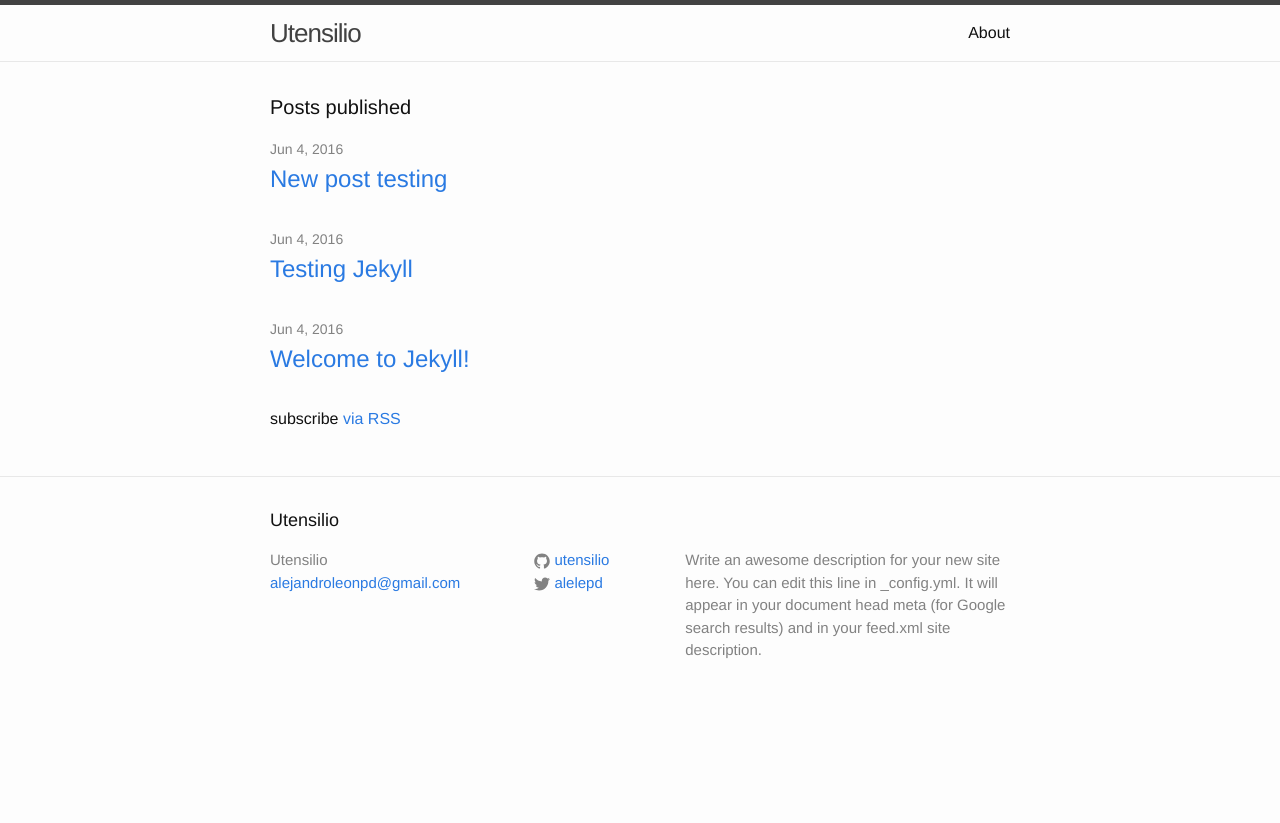
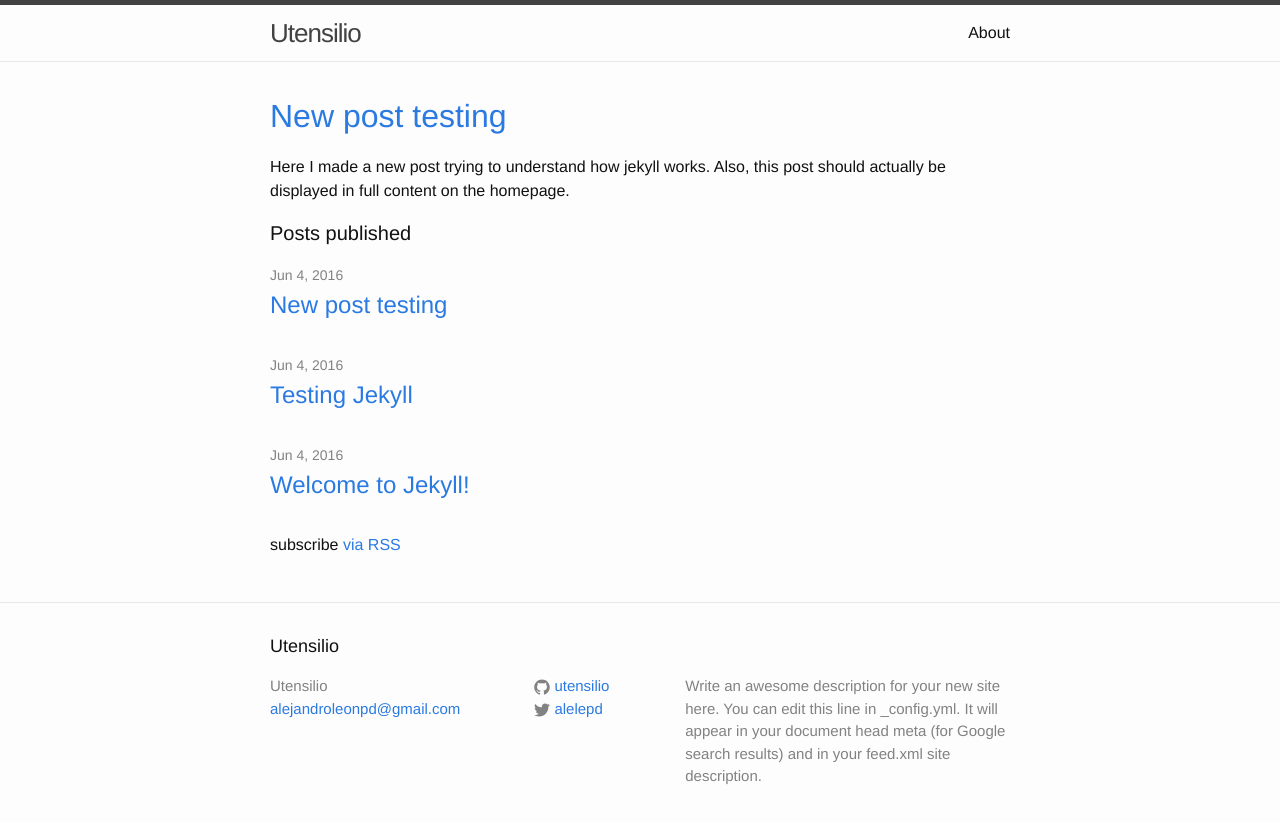
Before and after one commit to utensilio/utensilio, a Jekyll site: the page built from index.html, in a window 1280 px wide. Shown: the top 823 px of the page. Built offline with Jekyll 4.4.1, drawn with Linux system fonts in a browser that asks for light colours.

Commit message:
new homepage

```diff
--- /dev/null
+++ b/_includes/post_detail.html
@@ -0,0 +1,9 @@
+<h1 class="entry-title">
+{% if page.title %}
+    <a href="{{ root_url }}{{ page.url }}">{{ page.title }}</a>
+{% endif %}
+{% if post.title %}
+    <a href="{{ root_url }}{{ post.url }}">{{ post.title }}</a>
+{% endif %}
+</h1>
+<div class="entry-content">{{ content }}</div>
--- a/_posts/2016-06-04-new-post-test.markdown
+++ b/_posts/2016-06-04-new-post-test.markdown
@@ -4,4 +4,4 @@ title:  "New post testing"
 date:   2016-06-04 22:15:00
 categories: jekyll update
 ---
-Here I made a new post trying to understand how jekyll works.
+Here I made a new post trying to understand how jekyll works. Also, this post should actually be displayed in full content on the homepage.
--- a/index.html
+++ b/index.html
@@ -3,6 +3,12 @@ layout: default
 ---
 
 <div class="home">
+
+  <div class="blog-index">
+    {% assign post = site.posts.first %}
+    {% assign content = post.content %}
+    {% include post_detail.html %}
+  </div>
 
   <h1 class="page-heading">Posts published</h1>
 
```
